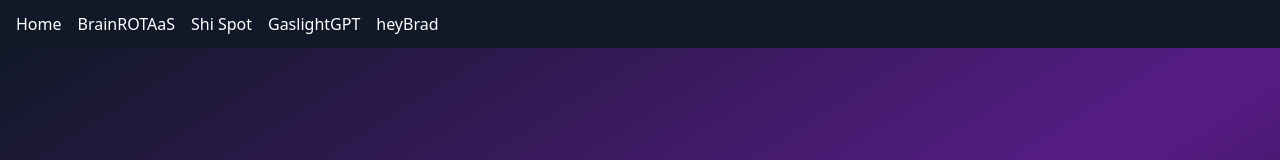
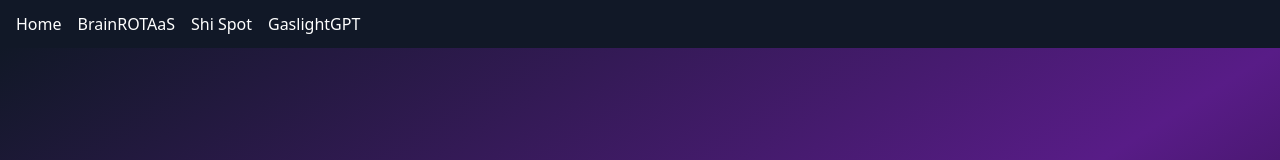
Before and after one commit to lwelling/fake-startup-site, a React (Vite) app: page / in a window 1280 px wide. Shown: the top 160 px of the page. Built offline with nearby package versions, Linux system fonts and the light colour scheme.

Commit message:
Remove heyBrad page and references

```diff
--- a/src/App.jsx
+++ b/src/App.jsx
@@ -3,7 +3,6 @@ import Home from './pages/Home.jsx';
 import BrainRotaas from './pages/BrainRotaas.jsx';
 import ShiSpot from './pages/ShiSpot.jsx';
 import GaslightGPT from './pages/GaslightGPT.jsx';
-import HeyBrad from './pages/HeyBrad.jsx';
 import Navbar from './components/Navbar.jsx';
 
 export default function App() {
@@ -15,7 +14,6 @@ export default function App() {
         <Route path="/brainrotaas" element={<BrainRotaas />} />
         <Route path="/shi-spot" element={<ShiSpot />} />
         <Route path="/gaslight" element={<GaslightGPT />} />
-        <Route path="/heyBrad" element={<HeyBrad />} />
       </Routes>
     </BrowserRouter>
   );
--- a/src/components/Navbar.jsx
+++ b/src/components/Navbar.jsx
@@ -16,9 +16,6 @@ export default function Navbar() {
         <li>
           <Link to="/gaslight" className="hover:underline">GaslightGPT</Link>
         </li>
-        <li>
-          <Link to="/heyBrad" className="hover:underline">heyBrad</Link>
-        </li>
       </ul>
     </nav>
   );
--- a/src/pages/HeyBrad.jsx
+++ /dev/null
@@ -1,9 +0,0 @@
-import React from 'react';
-
-export default function HeyBrad() {
-  return (
-    <div className="min-h-screen flex items-center justify-center bg-gradient-to-br from-gray-800 via-gray-900 to-black text-white text-6xl">
-      <span role="img" aria-label="wave">👋</span> just by the truck
-    </div>
-  );
-}
```
